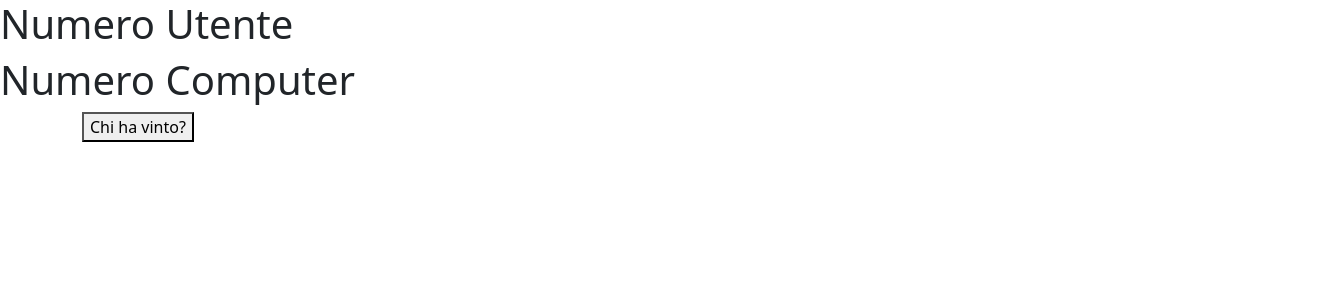
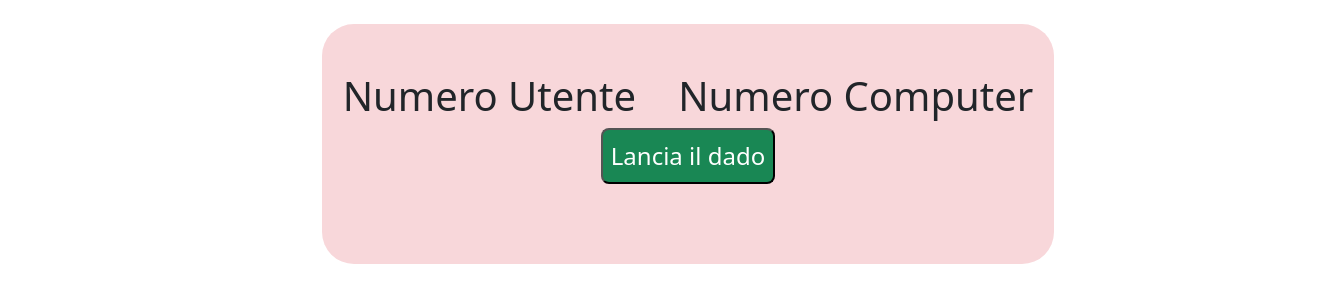
Before and after one commit to michele-pupo/js-mail-dadi, a plain HTML site: page dadi/index.html in a window 1280 px wide. Shown: the whole page, 1328 px wide, since content can reach past the window. Drawn offline with nearby package versions, Linux system fonts and the light colour scheme.

Commit message:
end exercise

```diff
--- a/dadi/index.html
+++ b/dadi/index.html
@@ -13,17 +13,25 @@
 </head>
 <body>
 
-    <div>
-        <h1>Numero Utente <span id="user-number"></span></h1>
-    </div>
-    <div>
-        <h1>Numero Computer <span id="pc-number"></span></h1>
-    </div>
-    <div class="container number">
-        <button id="number-random">Chi ha vinto?</button>
-    </div>
-    <div>
-        <h1><span id="result"></span></h1>
+    <div class="container-fluid d-flex justify-content-center mt-4 mx-5">
+        <div class="col-7 bg-danger-subtle py-5 rounded-5">
+            <div class="d-flex justify-content-around">
+                <div class="d-flex flex-column justify-content-around">
+                    <h1>Numero Utente</h1>
+                    <span id="user-number" class="fs-1 bg-warning-subtle text-center fw-bold"></span>
+                </div>
+                <div class="d-flex flex-column justify-content-around">
+                    <h1>Numero Computer</h1>
+                    <span id="pc-number" class="fs-1 bg-warning-subtle text-center fw-bold"></span>
+                </div>
+            </div>
+            <div class="d-flex justify-content-center mb-4">
+                <button id="number-random"  class="p-2 bg-success text-white rounded-3 fs-4">Lancia il dado</button>
+            </div>
+            <div class="d-flex justify-content-center">
+                <h1><span id="result"></span></h1>
+            </div>
+        </div>
     </div>
 
      <!-- script bootstrap -->
--- a/mail/js/script.js
+++ b/mail/js/script.js
@@ -18,7 +18,8 @@ buttonElement.addEventListener('click',
 
         // verifichiamo se l'utente può accedere
         const userEmailElement = document.querySelector("#user-email").value;
-        console.log(userEmailElement)
+        // console.log(userEmailElement)
+
 
         // variabile iniziale in false
         let controlAccess = false;
@@ -44,6 +45,7 @@ buttonElement.addEventListener('click',
 );
 
 
+// secondo metodo senza l'uso del ciclo for
 
 // buttonElement.addEventListener('click',
 
```
Also changed, not shown: mail/index.html (+1 -1 lines).
